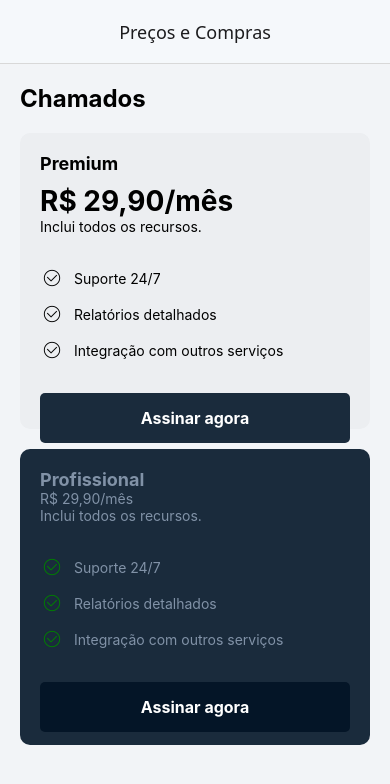
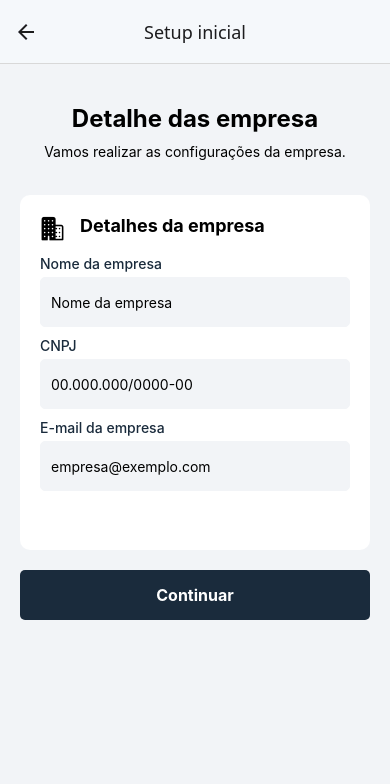
Before and after one commit to leonardoFernandesRonchi/gestor-chamados, a React Native app in the folder mobile/: screen /CreateAccountPartTwo in a window 390 px wide. Shown: the top 784 px of the page. Built offline with nearby package versions, Linux system fonts and the light colour scheme.

Commit message:
terminando a parte de criação de conta

```diff
--- a/mobile/src/navigation/AppRoutes.tsx
+++ b/mobile/src/navigation/AppRoutes.tsx
@@ -5,11 +5,12 @@ import { Colors } from "@src/constants";
 export type AppRoutesProps = {
   Home: undefined;
   CreateAccount: undefined;
+  CreateAccountPartTwo: undefined;
 
   navigate: () => void;
 };
 
-import { CreateAccount, Home } from "@src/screens";
+import { CreateAccount, CreateAccountPartTwo, Home } from "@src/screens";
 const AppRoutes = () => {
   const Stack = createNativeStackNavigator();
   return (
@@ -37,6 +38,18 @@ const AppRoutes = () => {
           headerTitleAlign: "center",
         }}
       />
+
+      <Stack.Screen
+        name="CreateAccountPartTwo"
+        component={CreateAccountPartTwo}
+        options={{
+          title: "Setup inicial",
+          headerStyle: {
+            backgroundColor: Colors.backgroundNavbar,
+          },
+          headerTitleAlign: "center",
+        }}
+      />
     </Stack.Navigator>
   );
 };
--- a/mobile/src/screens/CreateAccount/CreateAccount.tsx
+++ b/mobile/src/screens/CreateAccount/CreateAccount.tsx
@@ -1,11 +1,20 @@
 import { StyleSheet, View, ScrollView, Text } from "react-native";
-import { Card, Input } from "@src/components";
+import { Card, Input, Button } from "@src/components";
 import Colors from "@src/constants/colors";
 import Ionicons from "@expo/vector-icons/Ionicons";
+import { useNavigation } from "@react-navigation/native";
+import { AppRoutesProps } from "@src/navigation/AppRoutes";
+import { NativeStackNavigationProp } from "@react-navigation/native-stack";
 
 const CreateAccount = () => {
+  type navigationProps = NativeStackNavigationProp<AppRoutesProps>;
+
+  const navigation = useNavigation<navigationProps>();
   return (
-    <ScrollView style={styles.container}>
+    <ScrollView
+      style={styles.container}
+      contentContainerStyle={styles.scrollContent}
+    >
       <View style={styles.box}>
         <Text style={styles.title}>Seja bem vindo!</Text>
         <Text>Vamos realizar as configurações iniciais.</Text>
@@ -17,7 +26,7 @@ const CreateAccount = () => {
         style={{
           width: "100%",
           padding: 20,
-          height: "30%",
+          height: "25%",
           backgroundColor: Colors.white,
         }}
       >
@@ -37,10 +46,10 @@ const CreateAccount = () => {
         titleIcon={<Ionicons name="business" size={25} color="black" />}
         style={{
           marginTop: "10%",
-          marginBottom: "20%",
+          marginBottom: "3%",
           width: "100%",
-          height: "55%",
-          padding: 20,
+          height: "50%",
+          padding: 15,
           backgroundColor: Colors.white,
         }}
       >
@@ -54,6 +63,10 @@ const CreateAccount = () => {
 
         <Input label="Confirmação de senha" placeholder="********" />
       </Card>
+      <Button
+        text="Continuar"
+        onPressFunction={() => navigation.navigate("CreateAccountPartTwo")}
+      />
     </ScrollView>
   );
 };
@@ -63,6 +76,9 @@ const styles = StyleSheet.create({
     flex: 1,
     padding: 20,
     backgroundColor: Colors.background,
+  },
+  scrollContent: {
+    paddingBottom: 40,
   },
   box: {
     display: "flex",
--- /dev/null
+++ b/mobile/src/screens/CreateAccountPartTwo/CreateAccountPartTwo.tsx
@@ -0,0 +1,91 @@
+import { StyleSheet, View, ScrollView, Text } from "react-native";
+import { Card, Input, Button } from "@src/components";
+import Colors from "@src/constants/colors";
+import Ionicons from "@expo/vector-icons/Ionicons";
+import { useNavigation } from "@react-navigation/native";
+import { AppRoutesProps } from "@src/navigation/AppRoutes";
+import { NativeStackNavigationProp } from "@react-navigation/native-stack";
+
+const CreateAccountPartTwo = () => {
+  type navigationProps = NativeStackNavigationProp<AppRoutesProps>;
+
+  const navigation = useNavigation<navigationProps>();
+
+  return (
+    <ScrollView style={styles.container}>
+      <View style={styles.box}>
+        <Text style={styles.title}>Detalhe das empresa</Text>
+        <Text>Vamos realizar as configurações da empresa.</Text>
+      </View>
+
+      <Card
+        title="Detalhes da empresa"
+        titleIcon={<Ionicons name="business" size={25} color="black" />}
+        style={{
+          width: "100%",
+          padding: 20,
+          height: "70%",
+          marginTop: "10%",
+          backgroundColor: Colors.white,
+        }}
+      >
+        <Input label="Nome da empresa" placeholder="Nome da empresa" />
+
+        <Input label="CNPJ" placeholder="00.000.000/0000-00" />
+
+        <Input label="E-mail da empresa" placeholder="empresa@exemplo.com" />
+      </Card>
+
+      <Button
+        text="Continuar"
+        onPressFunction={() => navigation.navigate("CreateAccount")}
+      />
+    </ScrollView>
+  );
+};
+
+const styles = StyleSheet.create({
+  container: {
+    flex: 1,
+    padding: 20,
+    backgroundColor: Colors.background,
+  },
+  box: {
+    display: "flex",
+    flexDirection: "column",
+    gap: 10,
+    justifyContent: "center",
+    alignItems: "center",
+    marginTop: 20,
+  },
+  containerIcons: {
+    marginTop: 30,
+    display: "flex",
+    flexDirection: "column",
+    gap: 10,
+  },
+  containerIcon: {
+    display: "flex",
+    flexDirection: "row",
+    alignItems: "center",
+    gap: 10,
+  },
+  title: {
+    fontSize: 24,
+    fontWeight: "bold",
+    display: "flex",
+    justifyContent: "center",
+    alignItems: "center",
+  },
+  priceText: {
+    fontSize: 28,
+    fontWeight: "bold",
+    marginTop: 10,
+  },
+  textBlue: {
+    color: Colors.textCardBlue,
+    fontSize: 18,
+  },
+});
+
+export default CreateAccountPartTwo;
--- /dev/null
+++ b/mobile/src/screens/CreateAccountPartTwo/index.ts
@@ -0,0 +1 @@
+export { default } from "./CreateAccountPartTwo";
--- a/mobile/src/screens/index.ts
+++ b/mobile/src/screens/index.ts
@@ -1,2 +1,3 @@
 export { default as Home } from "./Home";
 export { default as CreateAccount } from "./CreateAccount";
+export { default as CreateAccountPartTwo } from "./CreateAccountPartTwo";
```
